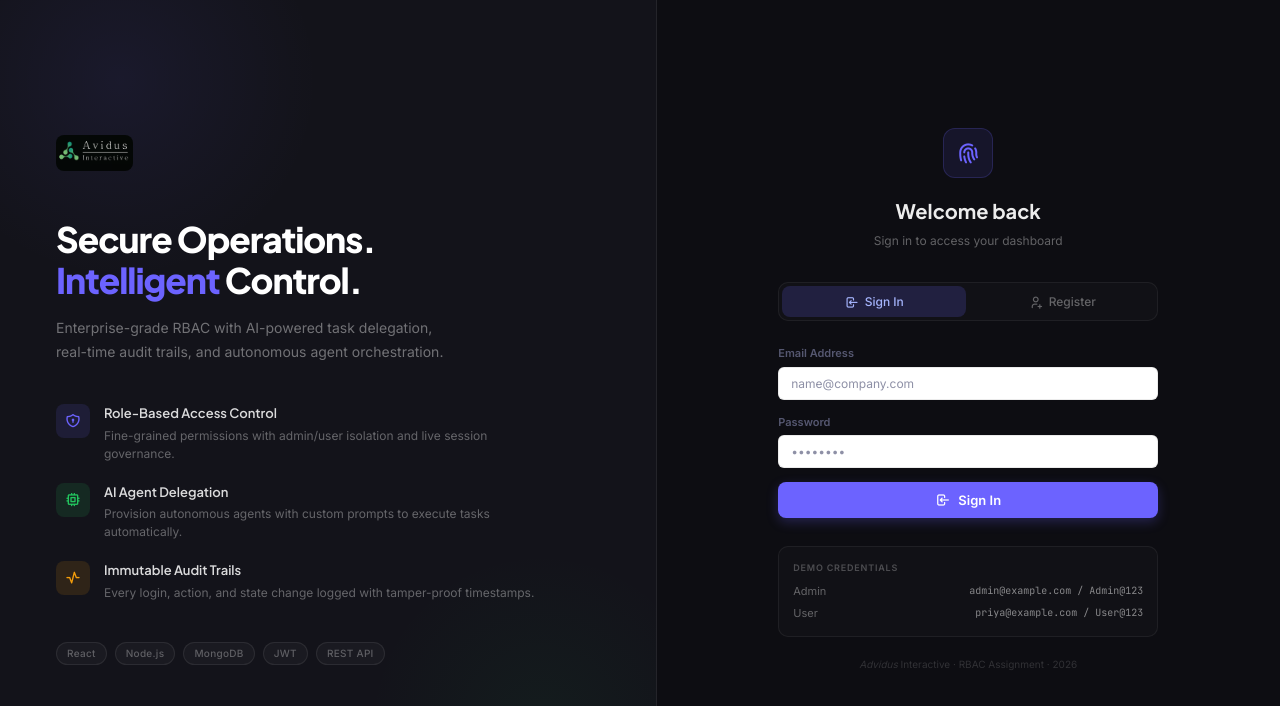
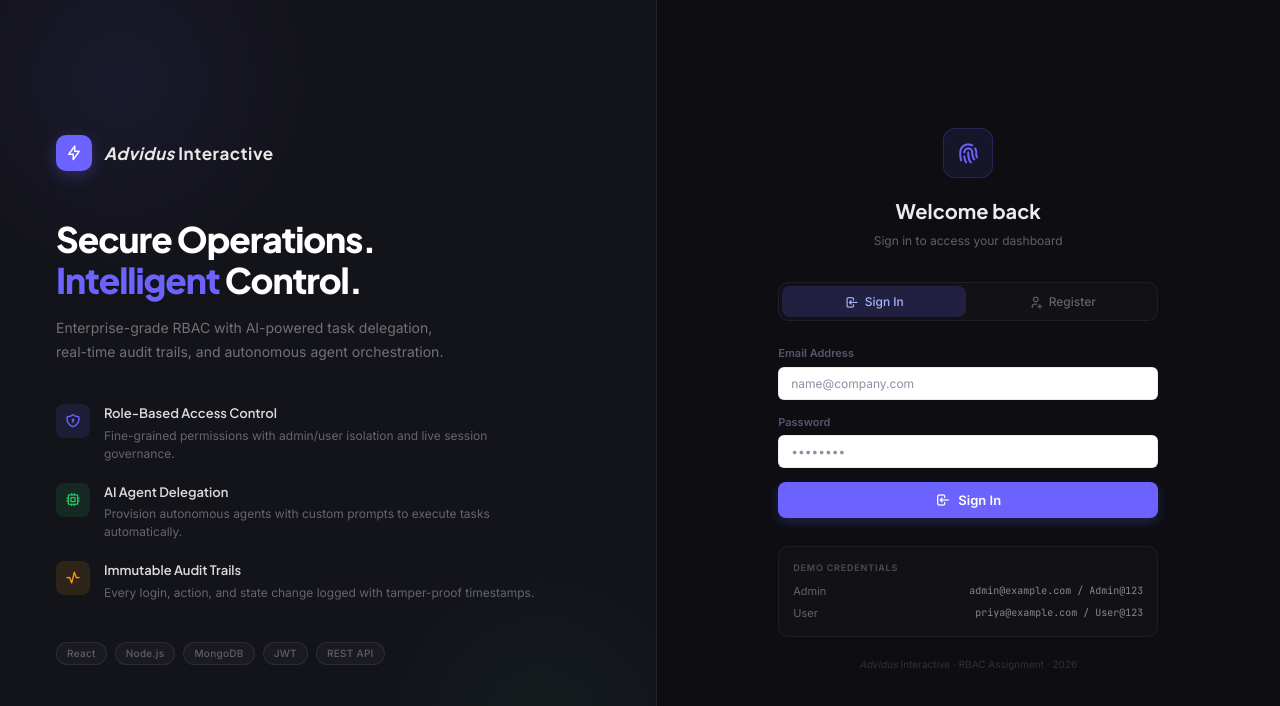
Before and after one commit to mohammed-shaz9/ADVIDUS-Assignment-, a React (Vite) app in the folder frontend/: page / in a window 1280 px wide. Shown: the top 706 px of the page. Built offline with nearby package versions, Linux system fonts and the light colour scheme; no server answers.

Commit message:
fix: revert screenshot-as-logo, use pencil icon per screenshot

```diff
--- a/frontend/index.html
+++ b/frontend/index.html
@@ -2,7 +2,7 @@
 <html lang="en">
   <head>
     <meta charset="UTF-8" />
-    <link rel="icon" type="image/png" href="/logo.png" />
+    <link rel="icon" type="image/svg+xml" href="/favicon.svg" />
     <meta name="viewport" content="width=device-width, initial-scale=1.0" />
     <title>Advidus Sentinel // AI Operations Control</title>
     <!-- Google Fonts: Plus Jakarta Sans, Inter, JetBrains Mono -->
--- a/frontend/src/components/layout/Sidebar.tsx
+++ b/frontend/src/components/layout/Sidebar.tsx
@@ -64,7 +64,7 @@ export const Sidebar: React.FC<SidebarProps> = ({ user, activeTab, onTabChange,
   return (
     <div className="sidebar">
       <div className="logo">
-        <img src="/logo.png" alt="Logo" className="logo-icon" />
+        <div className="logo-icon"><i className="ti ti-pencil"></i></div>
         <div>
           <div className="logo-text">TaskFlow</div>
           <div className="logo-sub">Enterprise Platform</div>
--- a/frontend/src/components/layout/Topbar.tsx
+++ b/frontend/src/components/layout/Topbar.tsx
@@ -28,7 +28,7 @@ export const Topbar: React.FC<TopbarProps> = ({ user, pageTitle, pageSub, active
     <div className="topbar">
       <div>
         <div className="breadcrumb">
-          <img src="/logo.png" alt="Logo" style={{ height: '16px', borderRadius: '4px' }} />
+          <span>TaskFlow</span>
           <span className="sep">/</span>
           <span>{breadcrumbNames[activeTab] || pageTitle}</span>
         </div>
--- a/frontend/src/pages/AuthPage.tsx
+++ b/frontend/src/pages/AuthPage.tsx
@@ -53,7 +53,17 @@ const AuthPage: React.FC = () => {
 
         <div style={{ position: 'relative', zIndex: 1, maxWidth: '480px' }}>
           <div style={{ display: 'flex', alignItems: 'center', gap: '12px', marginBottom: '48px' }}>
-            <img src="/logo.png" alt="Logo" style={{ height: '36px', borderRadius: '8px' }} />
+            <div style={{
+              width: '36px', height: '36px', background: '#6C63FF', borderRadius: '10px',
+              display: 'flex', alignItems: 'center', justifyContent: 'center',
+              boxShadow: '0 4px 16px rgba(108,99,255,0.3)',
+            }}>
+              <i className="ti ti-bolt" style={{ color: '#fff', fontSize: '18px' }}></i>
+            </div>
+            <span style={{
+              fontSize: '17px', fontWeight: 700, fontFamily: "'Plus Jakarta Sans', sans-serif",
+              color: 'rgba(255,255,255,0.9)', letterSpacing: '0.5px',
+            }}><i>Advidus</i> Interactive</span>
           </div>
 
           <h1 style={{
```
Also changed, not shown: frontend/public/favicon.png (deleted), frontend/public/logo.png (deleted).
